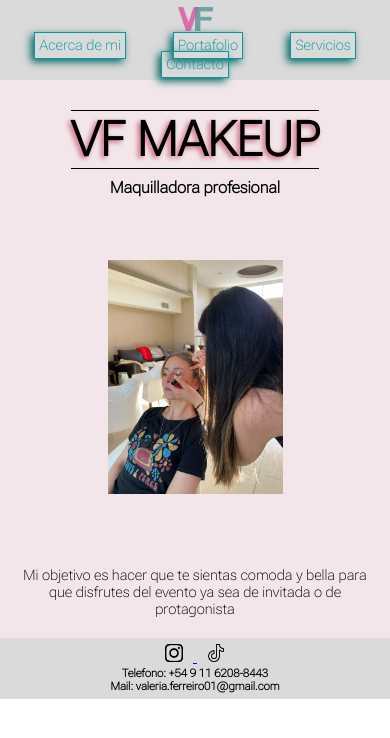
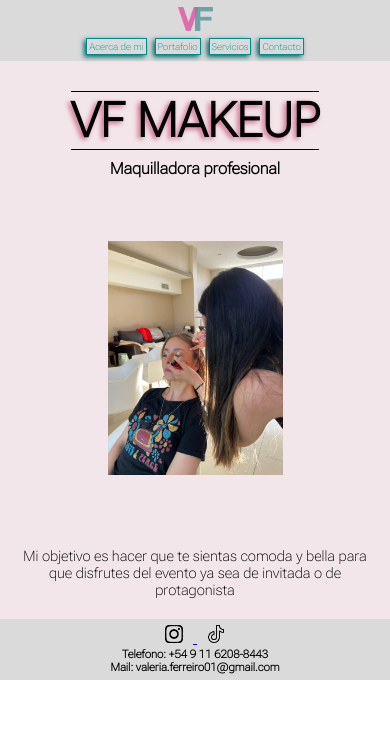
Before and after one commit to canosav/VF-Makeup-coder, a plain HTML site: page index.html in a window 390 px wide. Drawn offline with Linux system fonts and the light colour scheme.

Commit message:
movile-header-final

```diff
--- a/css/styles.css
+++ b/css/styles.css
@@ -199,12 +199,18 @@ footer p{
     header img{
         width: 35px;
     }
-    nav a {
-        font-size: 0.4rem;
+    .header a {
+        font-size: 0.6rem;
         padding: 2px;
-        margin:3px;
-        border: 0.7px solid #008b8b;
+        margin:4px;
+        border: 0.5px solid #008b8b;
         box-shadow: -2px 2px 5px #016464;
+    }
+
+    .header a:hover{
+        font-size: 0.8rem;
+        padding: 2.2px;
+        border: 0,7px solid #008b8b;
     }
 
     /* footer */
```
